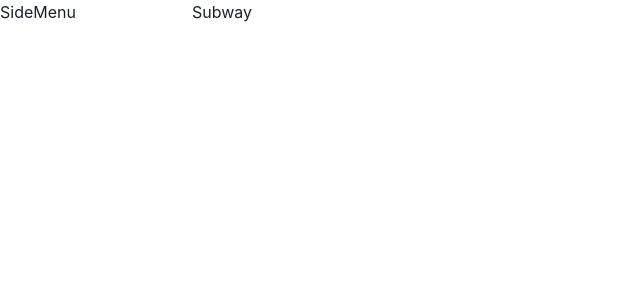
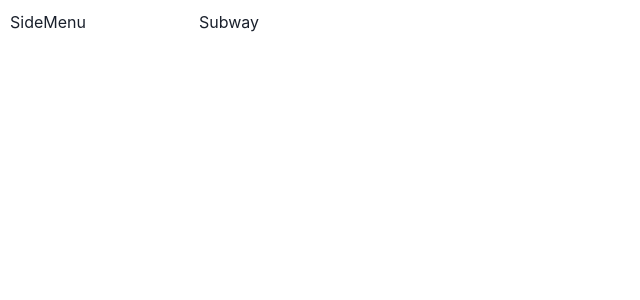
Before and after one commit to sik9252/RealTimeSubway-FE, a React (Vite) app: page / in a window 1280 px wide. Shown: the top 300 px of the page, without its empty margins (0-640 px from the left). Built offline with nearby package versions, Linux system fonts and the light colour scheme.

Commit message:
style: 필요 없는 style 관련 코드 제거, 수정

```diff
--- a/src/components/common/Button/index.tsx
+++ /dev/null
@@ -1,5 +0,0 @@
-function Button() {
-  return <div>Button</div>;
-}
-
-export default Button;
--- a/src/main.tsx
+++ b/src/main.tsx
@@ -9,7 +9,7 @@ const queryClient = new QueryClient();
 ReactDOM.createRoot(document.getElementById("root")!).render(
   <React.StrictMode>
     <QueryClientProvider client={queryClient}>
-      <ChakraProvider resetScope=".ck-reset">
+      <ChakraProvider>
         <App />
       </ChakraProvider>
     </QueryClientProvider>
--- a/src/pages/Home/index.tsx
+++ b/src/pages/Home/index.tsx
@@ -4,7 +4,7 @@ import { Flex } from "@chakra-ui/react";
 
 function Home() {
   return (
-    <Flex>
+    <Flex p="10px">
       <SideMenu />
       <Subway />
     </Flex>
```
